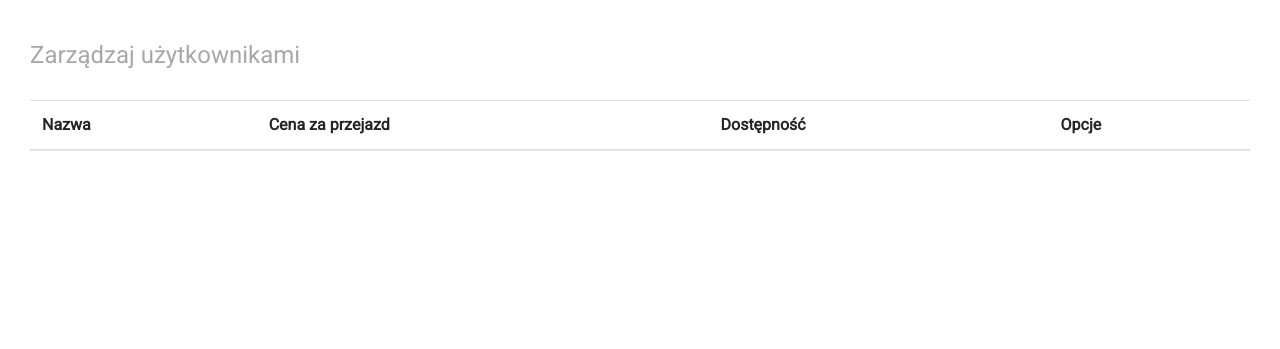
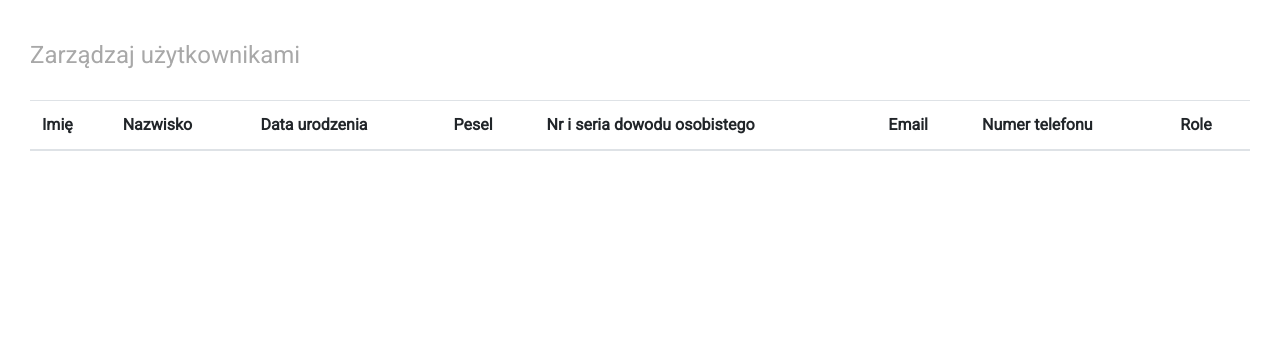
Before and after one commit to lukabaca/Go-Kart-Track-System, a Symfony app: template templates/views/controllers/user/manageUsers.html.twig in a window 1280 px wide. Shown: the part 71-420 px from the top of the page. Run offline with Twig, Linux system fonts and the light colour scheme; the template is opened without the code that fills it, so the values that code supplies are empty; some libraries are stand-ins or nearby versions.

Commit message:
datatable with user done

```diff
--- a/public/js/user/manageUser.js
+++ /dev/null
@@ -1,3 +0,0 @@
-$(document).ready(function () {
-
-});
--- /dev/null
+++ b/public/js/user/manageUsers.js
@@ -0,0 +1,53 @@
+$(document).ready(function () {
+    let userTable = $('.userTable').DataTable({
+        "stripeClasses": [],
+        "responsive": true,
+        "language": {
+            "lengthMenu": "Wybierz _MENU_ rekordów na strone",
+            "zeroRecords": "Brak danych",
+            "info": "Strona _PAGE_ z _PAGES_",
+            "infoEmpty": "Brak danych",
+            "infoFiltered": "(przefiltrowane z _MAX_ total records)",
+            "search": "Szukaj",
+            "paginate": {
+                "previous": "Poprzednia strona",
+                "next": "Następna strona",
+            },
+            "processing": "Wczytywanie...",
+        },
+        "columnDefs": [
+            { "data": "name", "name": "name",   "targets": 0, "defaultContent": "-", },
+            { "data": "surname", "name": "surname",   "targets": 1, "defaultContent": "-", },
+            { "data": "birth_date", "name": "birth_date",  "targets": 2, "defaultContent": "-", },
+            { "data": "pesel", "name": "pesel",  "targets": 3, "defaultContent": "-", },
+
+            { "data": "document_id", "name": "document_id",  "targets": 4, "defaultContent": "-", },
+            { "data": "email", "name": "email",  "targets": 5, "defaultContent": "-", },
+            { "data": "telephone_number", "name": "telephone_number",  "targets": 6, "defaultContent": "-", },
+            { "data": "role_name", "name": "role_name",  "targets": 7, "defaultContent": "-", },
+        ],
+        // "columns": [
+        //     { "width": "25%" },
+        //     { "width": "25%" },
+        //     { "width": "10%" },
+        //     { "width": "10%" },
+        // ],
+        // Server-side parameters
+        "processing": true,
+        "serverSide": true,
+        "ajax": {
+            "url": '/user/datatable',
+            "type": "POST",
+        },
+        createdRow: function(row, data, dataIndex, cells) {
+            $(row).addClass('user-row').attr('user-id', data.id);
+            // $(row).attr('user-id', data.id);
+        },
+        // Classic DataTables parameters
+        "paging" : true,
+        "info" : true,
+        "searching": true,
+        "pageLength": 10,
+        "order": [[1, 'asc']],
+    });
+});
--- a/templates/views/controllers/user/manageUsers.html.twig
+++ b/templates/views/controllers/user/manageUsers.html.twig
@@ -14,12 +14,17 @@
         <h4 class="pageHeader">Zarządzaj użytkownikami</h4>
         <div class="row">
             <div class="col-md-12 tableArea">
-                <table class="table kartTable">
+                <table class="table userTable">
                     <thead>
-                    <th>Nazwa</th>
-                    <th>Cena za przejazd</th>
-                    <th>Dostępność</th>
-                    <th>Opcje</th>
+                        <th>Imię</th>
+                        <th>Nazwisko</th>
+                        <th>Data urodzenia</th>
+                        <th>Pesel</th>
+
+                        <th>Nr i seria dowodu osobistego</th>
+                        <th>Email</th>
+                        <th>Numer telefonu</th>
+                        <th>Role</th>
                     </thead>
                     <tbody>
                     </tbody>
```
Also changed, not shown: src/Controller/UserController.php (+37 -0 lines), src/Repository/UserRepository.php (+21 -5 lines).
